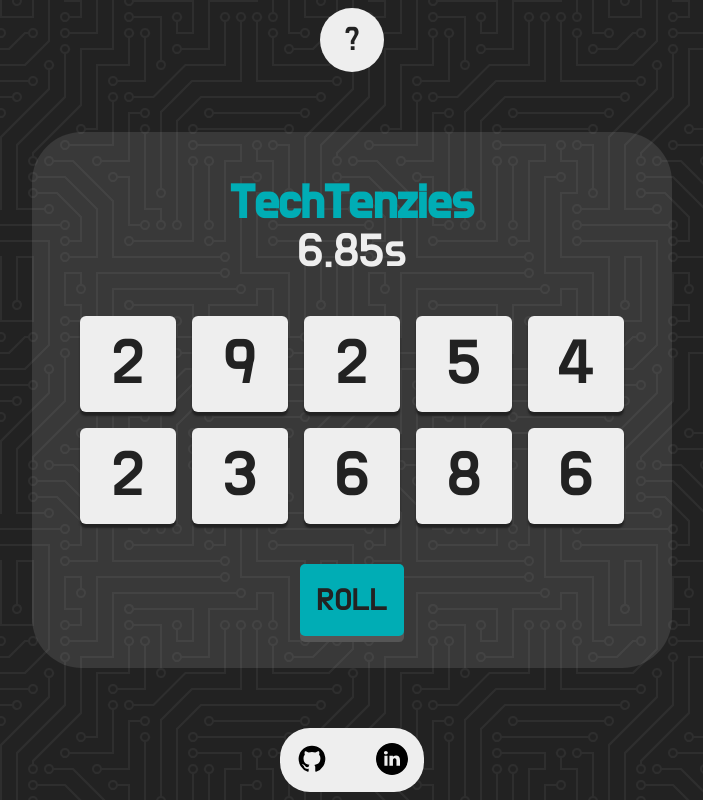
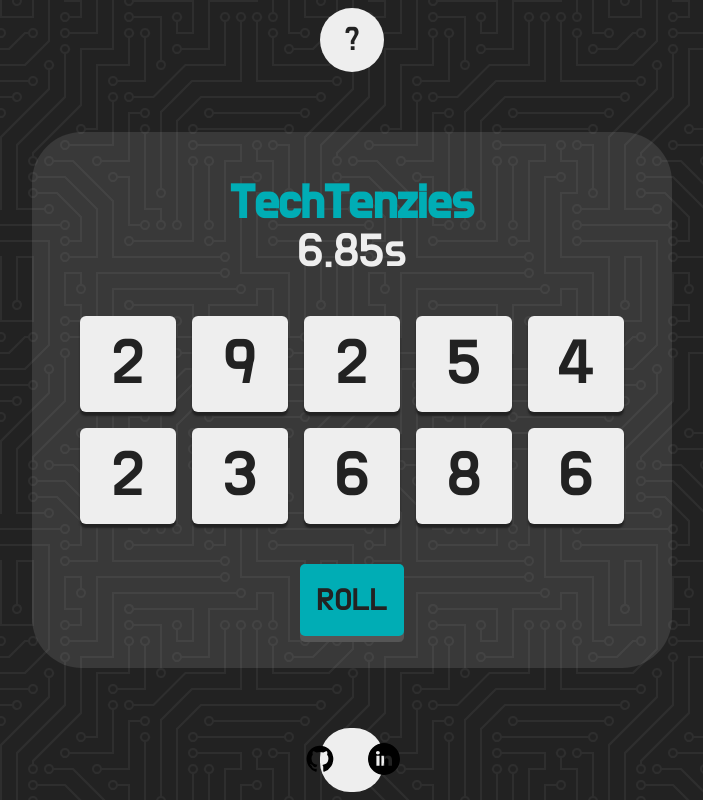
Before and after one commit to matheusgesser/tech-tenzies, a React (Vite) app: page / in a window 1280 px wide. Shown: the whole page, without its empty margins (288-991 px from the left). Built offline with nearby package versions, Linux system fonts and the light colour scheme.

Commit message:
style: socials

```diff
--- a/src/App.jsx
+++ b/src/App.jsx
@@ -213,12 +213,14 @@
 const Socials = styled.div`
   display: flex;
   align-items: center;
-  gap: 1rem;
-  height: 4rem;
-  background: #eee;
+  justify-content: center;
   position: absolute;
   bottom: 0.5rem;
+  padding: 1rem;
+  height: 2rem;
+  width: 2rem;
   border-radius: 30px;
+  background: #eee;
 `
 
 const Icon = styled.img`
```
